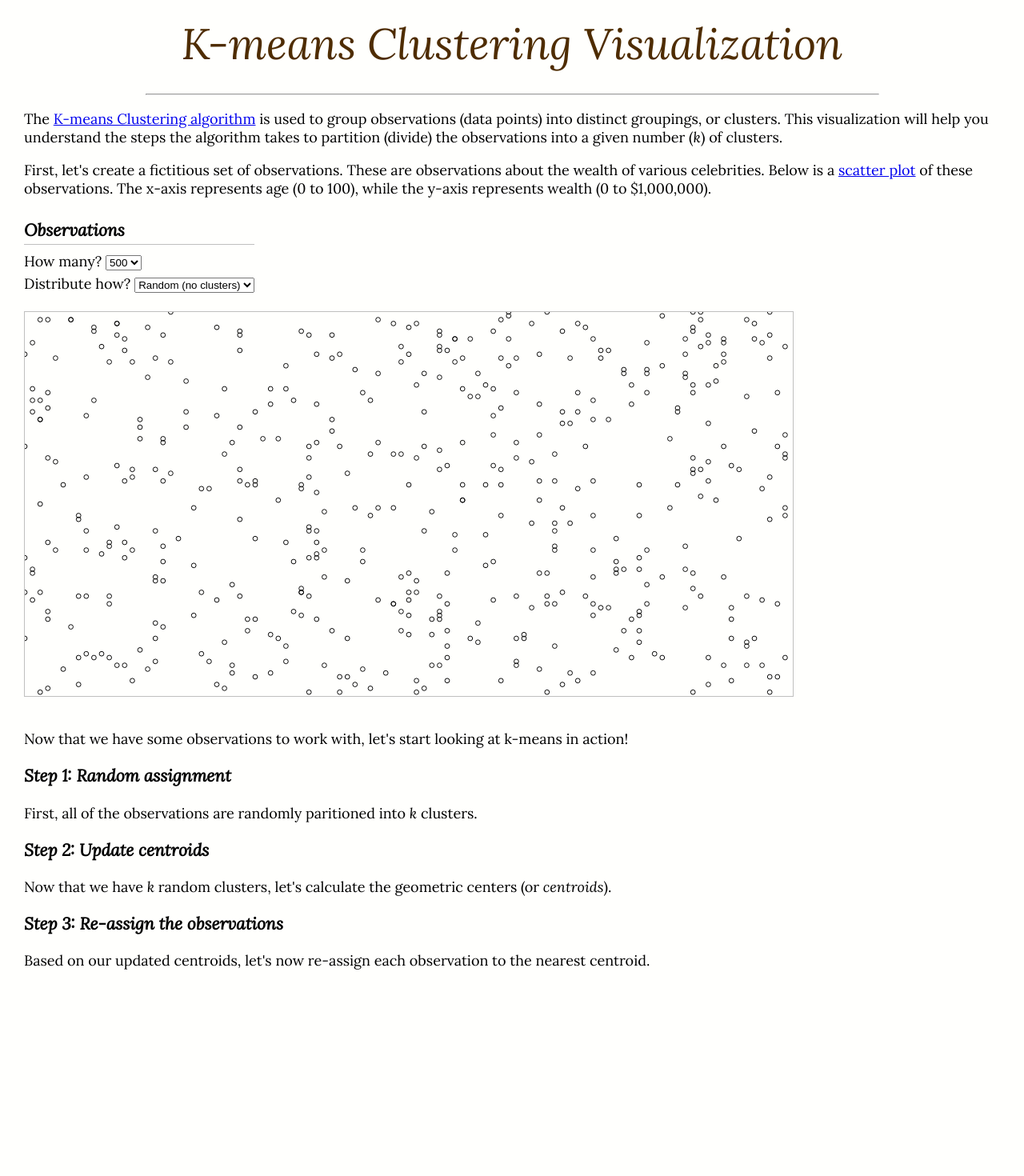
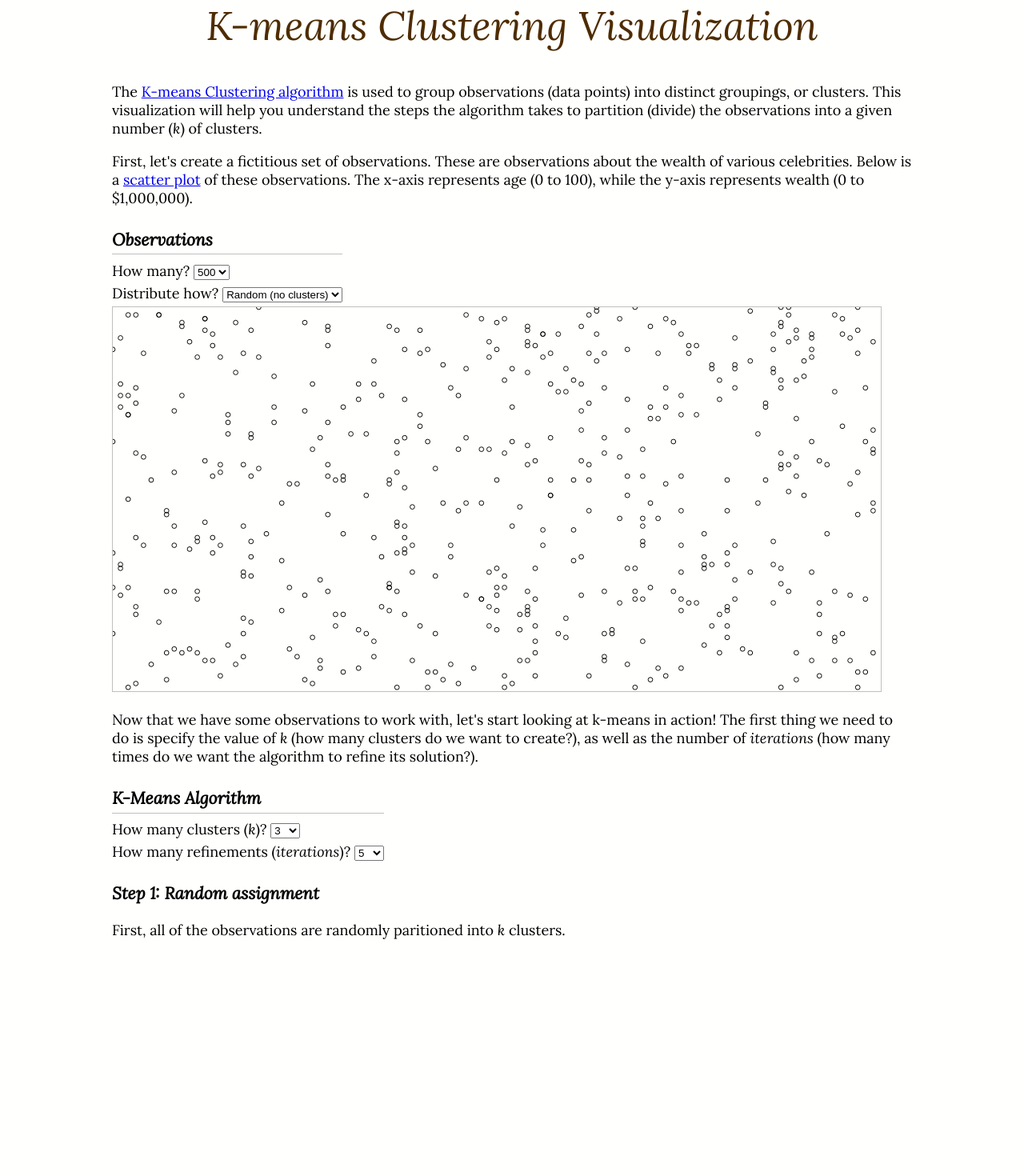
Before and after one commit to Microserf/k-means-demo, a React (Create React App) app: page / in a window 1280 px wide. Shown: the top 1470 px of the page at 80% size. Before the commit the page ends 1230 px from the top, so only its background shows below. Built offline with nearby package versions, Linux system fonts and the light colour scheme.

Commit message:
Add controls for the k-means algorithm + more styling.

```diff
--- a/src/App.css
+++ b/src/App.css
@@ -1,18 +1,18 @@
 body {
   background-color: #fffffd;
   font-family: 'Lora', serif;
-  padding: 0 30px;
+  margin: 0 auto;
+  max-width: 1000px;
   font-size: large;
 }
 
 header {
-  min-height: 2em;
-  display: flex;
-  flex-direction: column;
-  align-items: center;
-  justify-content: center;
-  font-size: 3em;
+  height: 85px;
+  top: 0;
+  background-color: #fffffd;
+  font-size: 50px;
   color: #4e2c00;
+  text-align: center;
 }
 
 header, h1, h2, h3, h4, h5, h6 {
@@ -23,18 +23,18 @@ hr {
   width: 75%;
 }
 
-.observation-controls {
+.controls {
   display: inline-block;
   margin: 0.5em 0 0;
 }
 
-.observation-controls .header {
+.controls .header {
   margin: 0 0 0.4em;
   border-bottom: 1px solid #bfbfbf;
   padding: 0 0 0.2em;
 }
 
-.observation-controls label {
+.controls label {
   display: block;
   margin: 0.3em 0;
 }
@@ -42,16 +42,20 @@ hr {
 .sticky {
   position: sticky;
   position: -webkit-sticky; /* Safari */
-  top: 0;
+  z-index: 10;
 }
 
 .canvas {
-  padding: 1em 0;
+  top: 85px;
+  padding: 0;
   background-color: #fffffd;
-  z-index: 10;
 }
 
 .canvas svg {
   border: 1px solid #bfbfbf;
   max-height: 60vh;
 }
+
+.step {
+  margin-bottom: 20em;
+}
--- a/src/App.js
+++ b/src/App.js
@@ -1,5 +1,5 @@
 import React, { Component } from 'react';
-import { KMeansCanvas, KMeansObservationControls } from './d3-canvas';
+import { KMeansCanvas, KMeansAlgorithmControls, ObservationControls } from './d3-canvas';
 import './App.css';
 
 
@@ -7,7 +7,7 @@ class App extends Component {
   constructor (props) {
     super(props);
 
-    this.state = {observationCount: 500, clusterGravity: 0};
+    this.state = {observationCount: 500, clusterGravity: 0, k: 3, iterations: 5};
     this.handleChange = this.handleChange.bind(this);
   }
 
@@ -24,27 +24,39 @@ class App extends Component {
   render() {
     return (
       <div className="demo">
-        <header>
+        <header className="sticky">
           K-means Clustering Visualization
         </header>
-        <hr />
-        <div className="intro">
+        <div className="explanation">
           <p>The <a href="https://en.wikipedia.org/wiki/K-means_clustering">K-means Clustering algorithm</a> is used to group observations (data points) into distinct groupings, or clusters. This visualization will help you understand the steps the algorithm takes to partition (divide) the observations into a given number (<em>k</em>) of clusters.</p>
 
           <p>First, let's create a fictitious set of observations. These are observations about the wealth of various celebrities. Below is a <a href="https://en.wikipedia.org/wiki/Scatter_plot">scatter plot</a> of these observations. The x-axis represents age (0 to 100), while the y-axis represents wealth (0 to $1,000,000).</p>
         </div>
-        <KMeansObservationControls observationCount={this.state.observationCount} clusterGravity={this.state.clusterGravity} callback={this.handleChange}/>
+
+        <ObservationControls observationCount={this.state.observationCount} clusterGravity={this.state.clusterGravity} callback={this.handleChange}/>
         <KMeansCanvas observationCount={this.state.observationCount} clusterGravity={this.state.clusterGravity} />
-        <div>
-          <p>Now that we have some observations to work with, let's start looking at k-means in action!</p>
-          <h3>Step 1: Random assignment</h3>
+
+        <div className="explanation">
+          <p>Now that we have some observations to work with, let's start looking at k-means in action! The first thing we need to do is specify the value of <em>k</em> (how many clusters do we want to create?), as well as the number of <em>iterations</em> (how many times do we want the algorithm to refine its solution?).</p>
+        </div>
+
+        <KMeansAlgorithmControls k={this.state.k} iterations={this.state.iterations} callback={this.handleChange} />
+
+        <div className="explanation">
+          <div className="step">
+            <h3>Step 1: Random assignment</h3>
             <p>First, all of the observations are randomly paritioned into <em>k</em> clusters.</p>
+          </div>
 
-          <h3>Step 2: Update centroids</h3>
+          <div className="step">
+            <h3>Step 2: Update centroids</h3>
             <p>Now that we have <em>k</em> random clusters, let's calculate the geometric centers (or <em>centroids</em>).</p>
+          </div>
 
-          <h3>Step 3: Re-assign the observations</h3>
+          <div className="step">
+            <h3>Step 3: Re-assign the observations</h3>
             <p>Based on our updated centroids, let's now re-assign each observation to the nearest centroid.</p>
+          </div>
 
         </div>
       </div>
--- a/src/d3-canvas.js
+++ b/src/d3-canvas.js
@@ -1,12 +1,12 @@
 import React, { Component } from 'react';
 import * as d3 from "d3";
 
-export class KMeansObservationControls extends Component {
+export class ObservationControls extends Component {
   render () {
     const { observationCount, clusterGravity, callback } = this.props;
 
     return (
-      <div className="observation-controls">
+      <div className="observation-controls controls">
         <h3 className="header">Observations</h3>
         <label>How many? <select name="observationCount" id="observationCount" value={observationCount} onChange={callback}>
           <option>10</option>
@@ -19,6 +19,42 @@ export class KMeansObservationControls extends Component {
           <option value={0}>Random (no clusters)</option>
           <option value={0.6}>Weakly clustered</option>
           <option value={0.8}>Strongly clustered</option>
+        </select></label>
+      </div>
+    )
+  }
+}
+
+export class KMeansAlgorithmControls extends Component {
+  render () {
+    const { k, iterations, callback } = this.props;
+
+    return (
+      <div className="kmeans-controls controls">
+        <h3 className="header">K-Means Algorithm</h3>
+        <label>How many clusters (<em>k</em>)? <select name="k" id="k" value={k} onChange={callback}>
+          <option>2</option>
+          <option>3</option>
+          <option>4</option>
+          <option>5</option>
+          <option>6</option>
+          <option>7</option>
+          <option>8</option>
+          <option>9</option>
+          <option>10</option>
+        </select></label>
+
+        <label>How many refinements (<em>iterations</em>)? <select name="iterations" id="iterations" value={iterations} onChange={callback}>
+          <option>1</option>
+          <option>2</option>
+          <option>3</option>
+          <option>4</option>
+          <option>5</option>
+          <option>6</option>
+          <option>7</option>
+          <option>8</option>
+          <option>9</option>
+          <option>10</option>
         </select></label>
       </div>
     )
```
